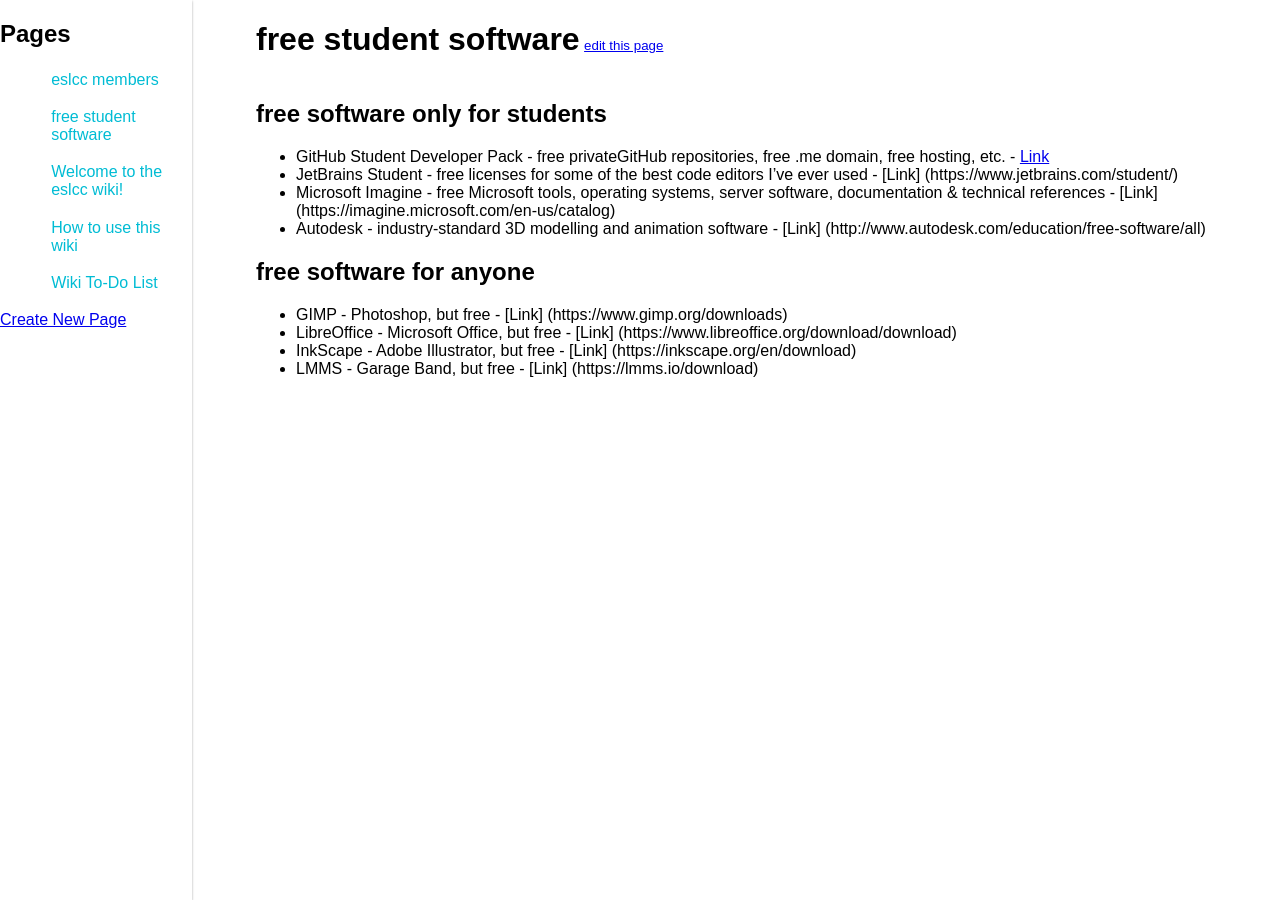
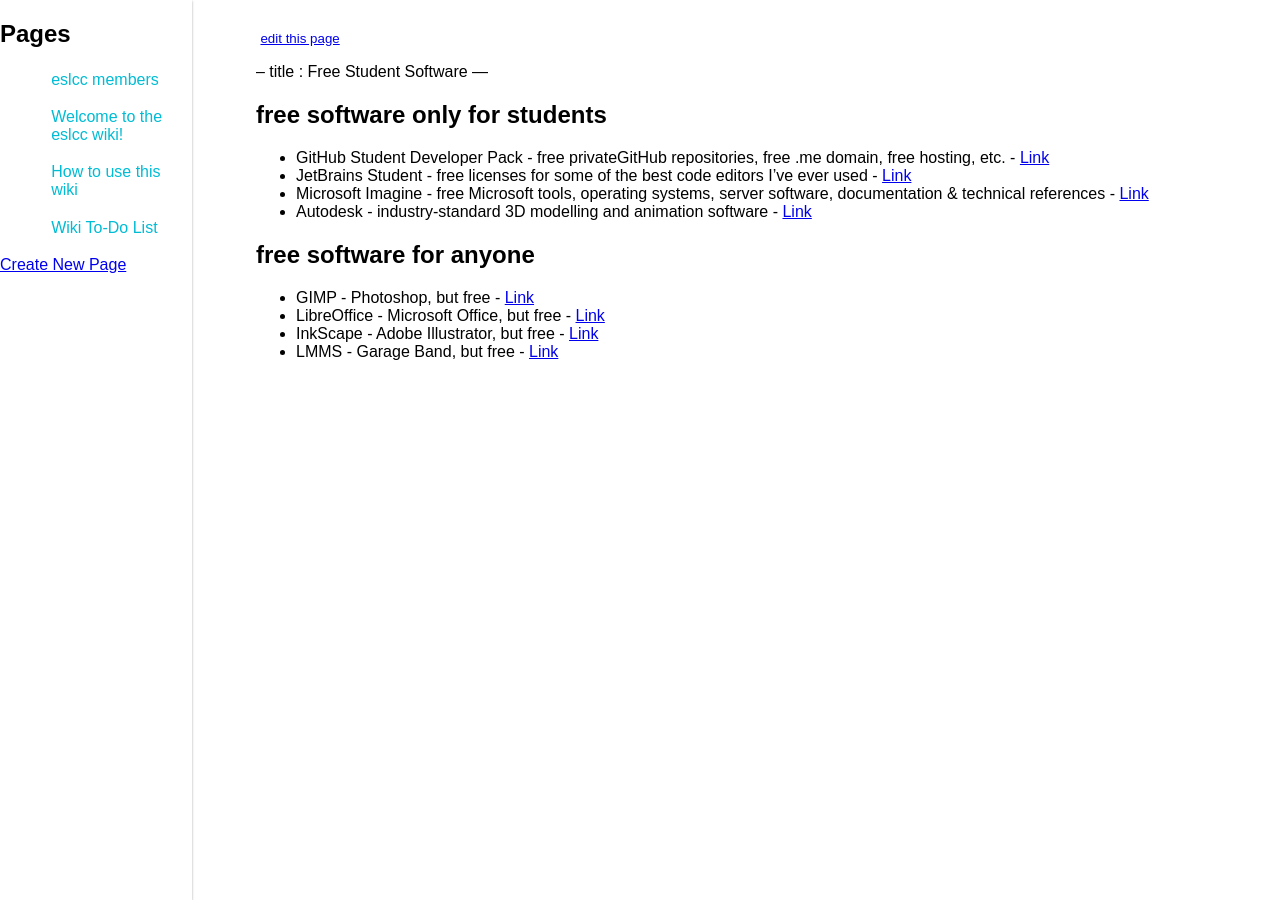
Before and after one commit to eslcc/wiki, a Jekyll site: the page built from pages/free-software.md, in a window 1280 px wide. Built offline with Jekyll 4.4.1, drawn with Linux system fonts in a browser that asks for light colours; our own code applies the rules of GitHub Pages for plain Markdown files.

Commit message:
Update free-software.md

```diff
--- a/pages/free-software.md
+++ b/pages/free-software.md
@@ -1,17 +1,17 @@
----
-title : free student software
+--
+title : Free Student Software
 ---
 
 ## free software only for students
 
 * GitHub Student Developer Pack - free privateGitHub repositories, free .me domain, free hosting, etc. - [Link](https://education.github.com/pack/)
-* JetBrains Student - free licenses for some of the best code editors I've ever used - [Link] (https://www.jetbrains.com/student/)
-* Microsoft Imagine - free Microsoft tools, operating systems, server software, documentation & technical references - [Link] (https://imagine.microsoft.com/en-us/catalog)
-* Autodesk - industry-standard 3D modelling and animation software - [Link] (http://www.autodesk.com/education/free-software/all)
+* JetBrains Student - free licenses for some of the best code editors I've ever used - [Link](https://www.jetbrains.com/student/)
+* Microsoft Imagine - free Microsoft tools, operating systems, server software, documentation & technical references - [Link](https://imagine.microsoft.com/en-us/catalog)
+* Autodesk - industry-standard 3D modelling and animation software - [Link](http://www.autodesk.com/education/free-software/all)
 
 ## free software for anyone
 
-* GIMP - Photoshop, but free - [Link] (https://www.gimp.org/downloads)
-* LibreOffice - Microsoft Office, but free - [Link] (https://www.libreoffice.org/download/download)
-* InkScape - Adobe Illustrator, but free - [Link] (https://inkscape.org/en/download)
-* LMMS - Garage Band, but free - [Link] (https://lmms.io/download)
+* GIMP - Photoshop, but free - [Link](https://www.gimp.org/downloads)
+* LibreOffice - Microsoft Office, but free - [Link](https://www.libreoffice.org/download/download)
+* InkScape - Adobe Illustrator, but free - [Link](https://inkscape.org/en/download)
+* LMMS - Garage Band, but free - [Link](https://lmms.io/download)
```
